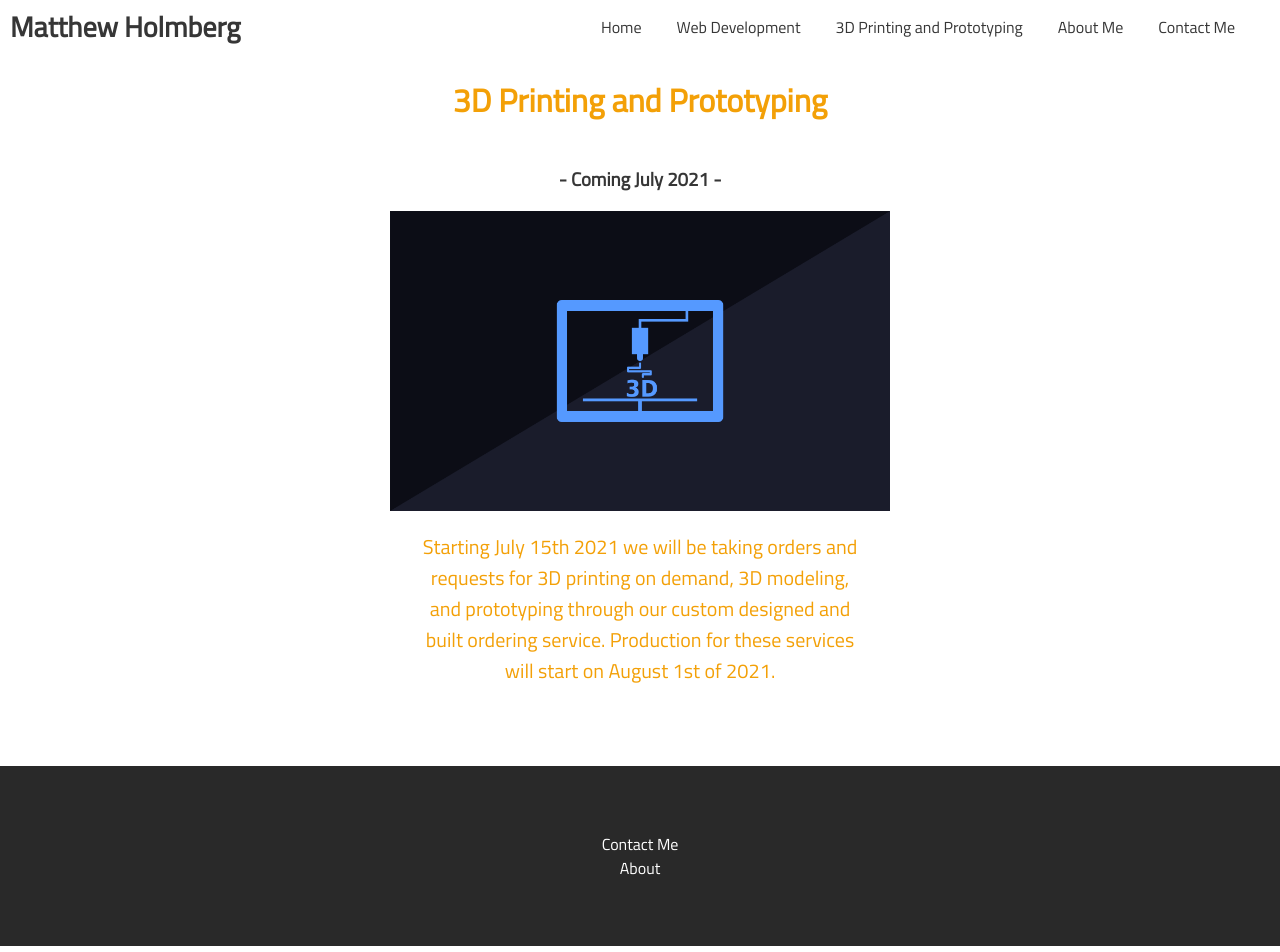
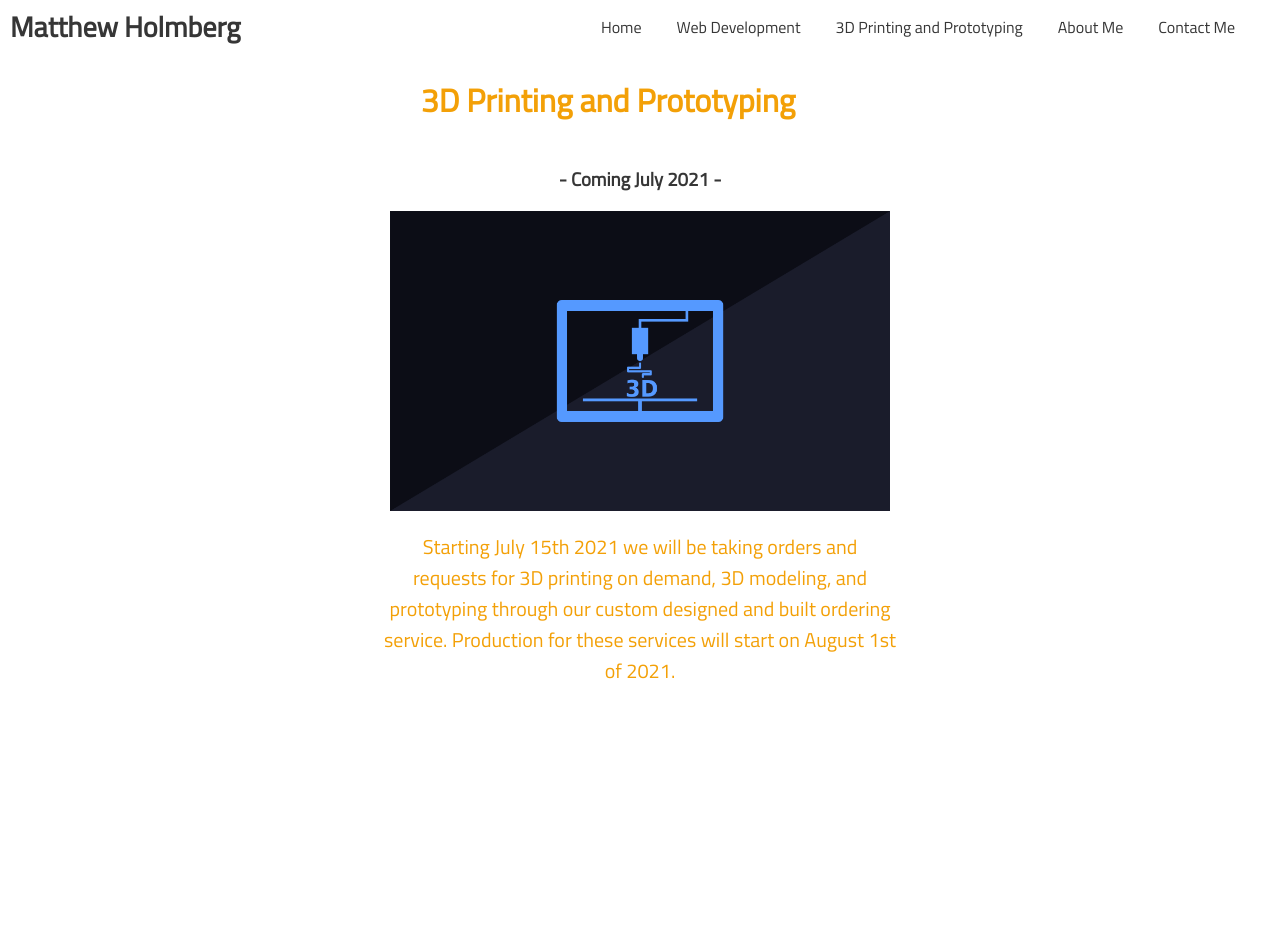
Before and after one commit to mholmberg13/matthewholmberg2, a React (Create React App) app: page /3dprinting-prototyping in a window 1280 px wide. Shown: the top 952 px of the page. Built offline with nearby package versions, Linux system fonts and the light colour scheme.

Commit message:
Fixed Footer issues.

```diff
--- a/src/App.css
+++ b/src/App.css
@@ -1,8 +1,30 @@
 @import url('https://fonts.googleapis.com/css2?family=Titillium+Web&display=swap');
+
+html {
+  height: 100%;
+}
+
+
+body {
+  min-height: 100%;
+  height: 100%;
+  position: relative;
+}
+
+#root {
+  height: 100%;
+}
 
 .App {
   font-family: 'Titillium Web', sans-serif;
-  color: #363636
+  color: #363636;
+  min-height: 100%;
+  position: relative;
+}
+
+.content-wrapper {
+  height: 100%;
+  padding-bottom: 80px;
 }
 
 /* Nav */
@@ -459,10 +481,18 @@
 
 .print-proto {
   text-align: center;
+  height: 100%;
+  padding-bottom: 250px;
+}
+
+.print-proto h1 {
+  margin-right: 0;
 }
 
 .print-proto-heading {
   color: #f3a007;
+  width: 95%;
+  margin-right: 0;
 }
 
 .print-proto-main {
@@ -471,11 +501,12 @@
   justify-content: center;
   align-items: center;
   margin-bottom: 60px;
+  width: 100%;
 }
 
 .print-banner-container {
-  width: 500px;
-  height: 300px;
+  width: 100%;
+  height: auto;
 }
 
 .print-banner-container img {
@@ -484,12 +515,34 @@
 }
 
 .print-proto-bio {
-  width: 450px;
+  width: 90%;
 }
 
 .print-proto-bio p {
   font-size: 20px;
   color: #f3a007;
+}
+
+@media only screen and (min-width: 770px) {
+
+  .print-proto {
+    height: auto;
+  }
+
+  .print-banner-container {
+    width: 500px;
+    height: 300px;
+  }
+
+  .print-proto-bio {
+    width: 40%;
+    height: auto;
+  }
+
+  .print-proto-main {
+    width: auto;
+  }
+
 }
 
 /* About Me */
@@ -527,13 +580,16 @@
 /* Footer */
 
 .footer-container {
-  height: 180px;
+  position: absolute;
+  width: 100%;
+  height: 80px;
   display: flex;
   justify-content: center;
   align-items: center;
   background-color: rgb(41, 41, 41);
   color: white;
-  margin-bottom: 0;
+  overflow: hidden;
+  bottom: 0;
 }
 
 .footer-content {
@@ -570,7 +626,6 @@
   align-items: center;
   position: relative;
   overflow: hidden;
-  width: 100%;
 }
 
 .intro-container .port-heading {
--- a/src/App.js
+++ b/src/App.js
@@ -15,6 +15,7 @@ class App extends React.Component {
       <div className="App">
         <Router>
           <Header/>
+          <div className='content-wrapper'>
             <Switch>
               <Route exact path='/' component={HomePage} />
               <Route exact path={'/webdevelopment'} component={ WebDev } />
@@ -22,6 +23,7 @@ class App extends React.Component {
               <Route exact path={'/about-me'} component={ AboutMe } />
               <Route exact path={'/contact-me'} component={ ContactMe } />
             </Switch>
+          </div>
           <Footer/>
         </Router>
       </div>
```
Lines whose indentation alone changed are shown as unchanged.
